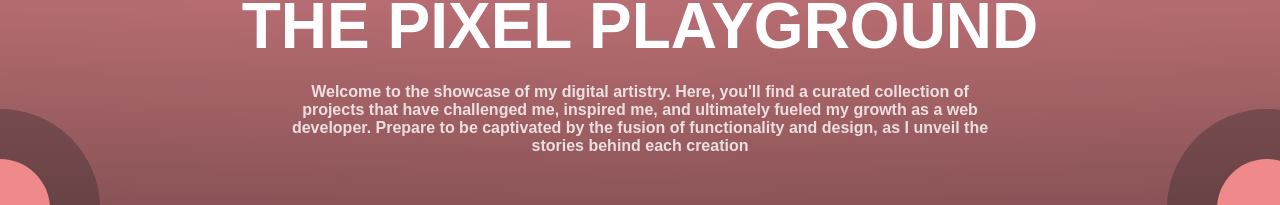
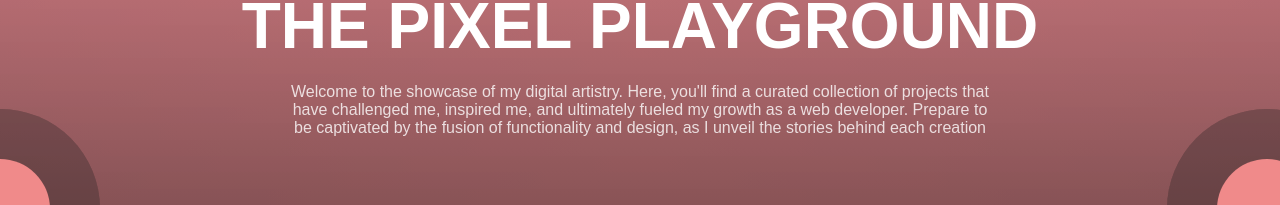
Before and after one commit to MercyKorir/my_portfolio, a Next.js app: page /my-work in a window 1280 px wide. Shown: the part 211-416 px from the top of the page. Built offline with nearby package versions, Linux system fonts and the light colour scheme.

Commit message:
fix: update to fix fontweight on larger screens

```diff
--- a/src/styles/AboutMe.module.css
+++ b/src/styles/AboutMe.module.css
@@ -299,7 +299,6 @@
     text-align: left;
     width: 80%;
     font-size: 16px;
-    font-weight: 600;
   }
 
   .aboutMeAnimationContainer {
--- a/src/styles/Home.module.css
+++ b/src/styles/Home.module.css
@@ -123,7 +123,6 @@
 
   .leftText p {
     font-size: 18px;
-    font-weight: 600;
   }
 
   .centerItems {
--- a/src/styles/Work.module.css
+++ b/src/styles/Work.module.css
@@ -272,7 +272,6 @@
     width: 800px;
     font-size: 16px;
     padding: 0px 50px;
-    font-weight: 600;
   }
 
   .workExpContainer {
```
